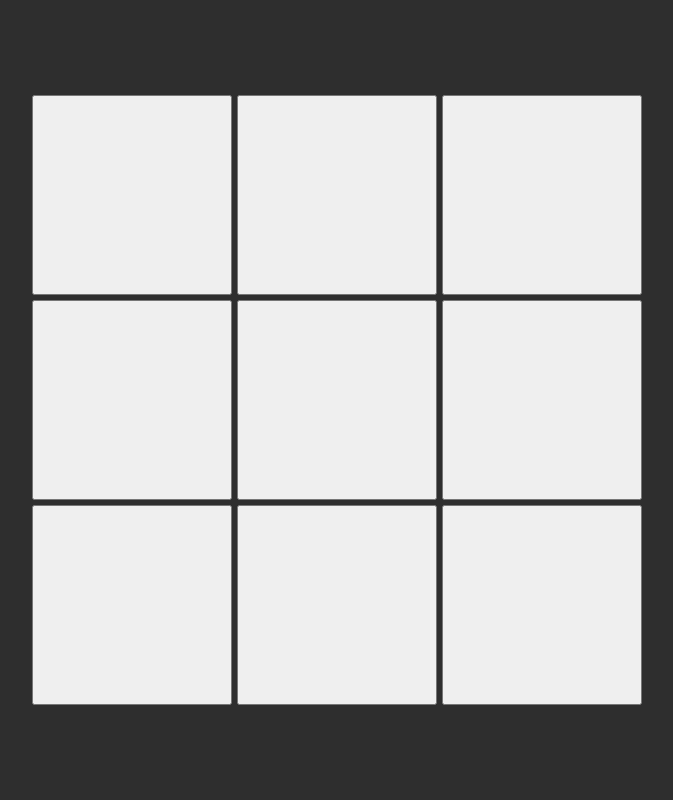
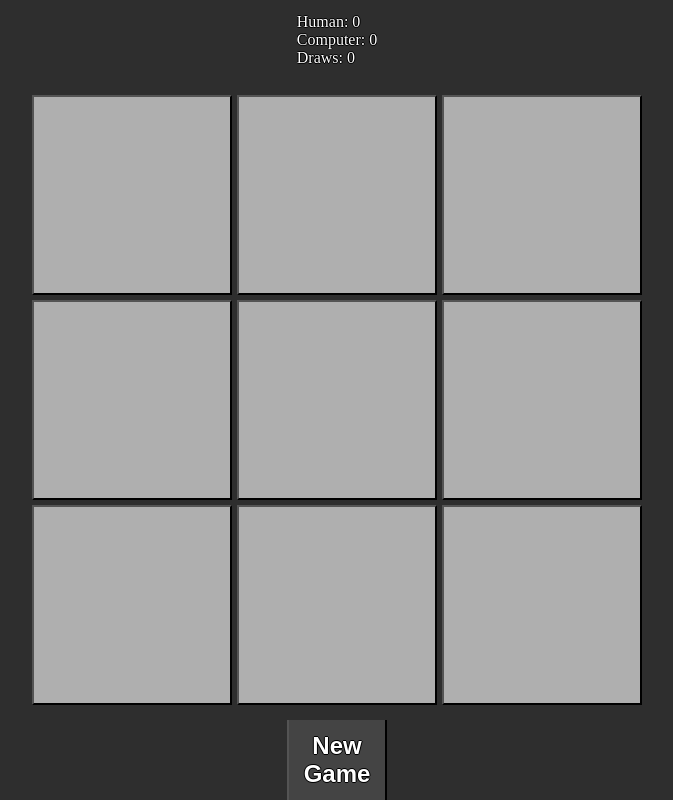
Before and after one commit to CambyCult/tictactoe, a plain HTML site: page index.html in a window 1280 px wide. Shown: the whole page, without its empty margins (303-976 px from the left). Drawn offline with Linux system fonts and the light colour scheme.

Commit message:
added new game button and score

```diff
--- a/index.html
+++ b/index.html
@@ -10,16 +10,28 @@
 </head>
 <body>
     <div class="board-container">
+        <div class="score-container">
+            <div id="score">
+                <p>Human: <span id="human-score">0</span></p>
+                <p>Computer: <span id="computer-score">0</span></p>
+                <p>Draws: <span id="draw-score">0</span></p>
+        </div>
+
+        </div>
         <div class="board">
-        <button id="0"></button>
-        <button id="1"></button>
-        <button id="2"></button>
-        <button id="3"></button>
-        <button id="4"></button>
-        <button id="5"></button>
-        <button id="6"></button>
-        <button id="7"></button>
-        <button id="8"></button>
+        <button class="game-cell" id="0"></button>
+        <button class="game-cell" id="1"></button>
+        <button class="game-cell" id="2"></button>
+        <button class="game-cell" id="3"></button>
+        <button class="game-cell" id="4"></button>
+        <button class="game-cell" id="5"></button>
+        <button class="game-cell" id="6"></button>
+        <button class="game-cell" id="7"></button>
+        <button class="game-cell" id="8"></button>
+        </div>
+
+        <div class="options">
+            <button id="new-game">New Game</button>
         </div>
     </div>
   </body>
--- a/script.js
+++ b/script.js
@@ -1,4 +1,4 @@
-const board = ["", "", "", "", "", "", "", "", ""];
+let board = ["", "", "", "", "", "", "", "", ""];
 const humanPlayer = "X";
 const computerPlayer = "O";
 const winningCombinations = [
@@ -11,6 +11,23 @@ const winningCombinations = [
     [0, 4, 8],
     [2, 4, 6],
 ];
+let humanScore = 0;
+let computerScore = 0;
+let drawScore = 0;
+
+function updateScore() {
+    document.getElementById("human-score").textContent = humanScore;
+    document.getElementById("computer-score").textContent = computerScore;
+    document.getElementById("draw-score").textContent = drawScore;
+  }
+
+const newGameButton = document.getElementById("new-game");
+
+newGameButton.addEventListener("click", function () {
+  board = ["", "", "", "", "", "", "", "", ""];
+  currentPlayer = humanPlayer;
+  document.querySelectorAll(".game-cell").forEach((cell) => (cell.textContent = ""));
+});
 
 function checkForWin(player) {
   for (let i = 0; i < winningCombinations.length; i++) {
@@ -101,6 +118,8 @@ function handleClick(event) {
 
   if (checkForWin(humanPlayer)) {
     alert(`You win!`);
+    humanScore++;
+    updateScore();
     return;
   }
 
@@ -116,11 +135,15 @@ function handleClick(event) {
 
   if (checkForWin(computerPlayer)) {
     alert(`Computer wins!`);
+    computerScore++;
+    updateScore();
     return;
   }
 
   if (checkForDraw()) {
     alert("It's a draw!");
+    drawScore++;
+    updateScore();
     return;
   }
 }
@@ -128,9 +151,12 @@ function handleClick(event) {
 
 
 
-document.querySelectorAll("button").forEach((button) => {
-  button.addEventListener("click", handleClick);
-});
+document.querySelectorAll(".game-cell").forEach((button) => {
+    button.addEventListener("click", handleClick);
+  });
+
+
+
 
 // const board = ["", "", "", "", "", "", "", "", ""];
 // let currentPlayer = "X";
--- a/styles.css
+++ b/styles.css
@@ -1,5 +1,8 @@
 *{
     margin:0;
+    overflow:hidden;
+    color: #fff;
+    text-shadow: 1px 0 0 #000, 0 -1px 0 #000, 0 1px 0 #000, -1px 0 0 #000;
 }
 .board-container{
     height:100vh;
@@ -8,6 +11,19 @@
     display:flex;
     justify-content:center;
     align-items:center;
+}
+
+.score-container{
+    position:absolute;
+    top:0;
+    left:0;
+    height: 10vh;
+    width:100vw;
+    display:flex;
+    flex-direction:row;
+    justify-content: center;
+    align-items:center;
+    background:transparent;
 }
 .board {
     height:610px;
@@ -25,4 +41,26 @@
     font-size: 100px;
     font-weight: bold;
     padding: 10px;
+    background-color:#afafaf;
   }
+
+
+.options{
+    position:absolute;
+    bottom:0;
+    left:0;
+    height: 10vh;
+    width:100vw;
+    display:flex;
+    flex-direction:row;
+    justify-content: center;
+    align-items:center;
+    background:transparent;
+}
+
+#new-game{
+    height:100px;
+    width:100px;
+    background-color:#444;
+    font-size:24px;
+}
```
